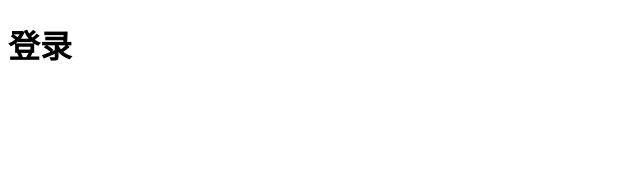
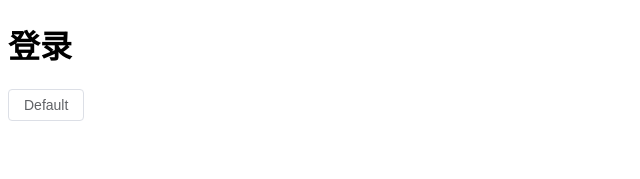
Before and after one commit to AngelVic/las, a Vue app: page / in a window 1280 px wide. Shown: the top 179 px of the page, without its empty margins (0-640 px from the left). Built offline with nearby package versions, Linux system fonts and the light colour scheme.

Commit message:
feat: init ui lib

```diff
--- a/package.json
+++ b/package.json
@@ -9,6 +9,7 @@
   },
   "dependencies": {
     "core-js": "^3.8.3",
+    "element-plus": "^2.0.2",
     "vue": "^3.2.13",
     "vue-router": "^4.0.3",
     "vuex": "^4.0.0"
--- a/src/main.js
+++ b/src/main.js
@@ -2,5 +2,7 @@ import { createApp } from 'vue'
 import App from './App.vue'
 import router from './router'
 import store from './store'
+import ElementPlus from 'element-plus'
+import 'element-plus/dist/index.css'
 
-createApp(App).use(store).use(router).mount('#app')
+createApp(App).use(store).use(router).use(ElementPlus).mount('#app')
--- a/src/pages/FirstPage/index.vue
+++ b/src/pages/FirstPage/index.vue
@@ -8,7 +8,7 @@
             <div class="loginBlock">
                 <h1>登录</h1>
                 <div class="loginForm">
-
+                    <el-button>Default</el-button>
                 </div>
             </div>
         </div>
```
Also changed, not shown: 1 other file (tests, documents, lock files or other folders).
